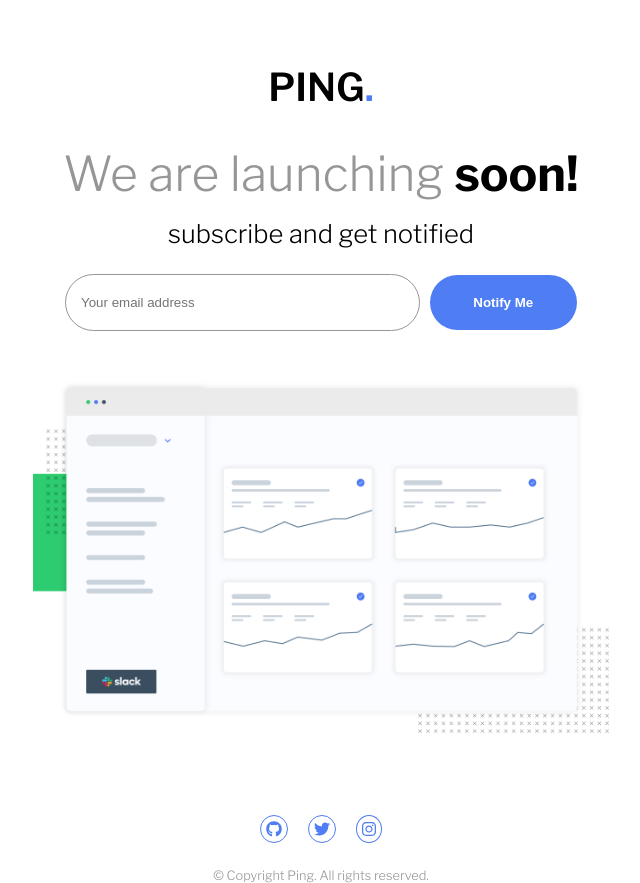
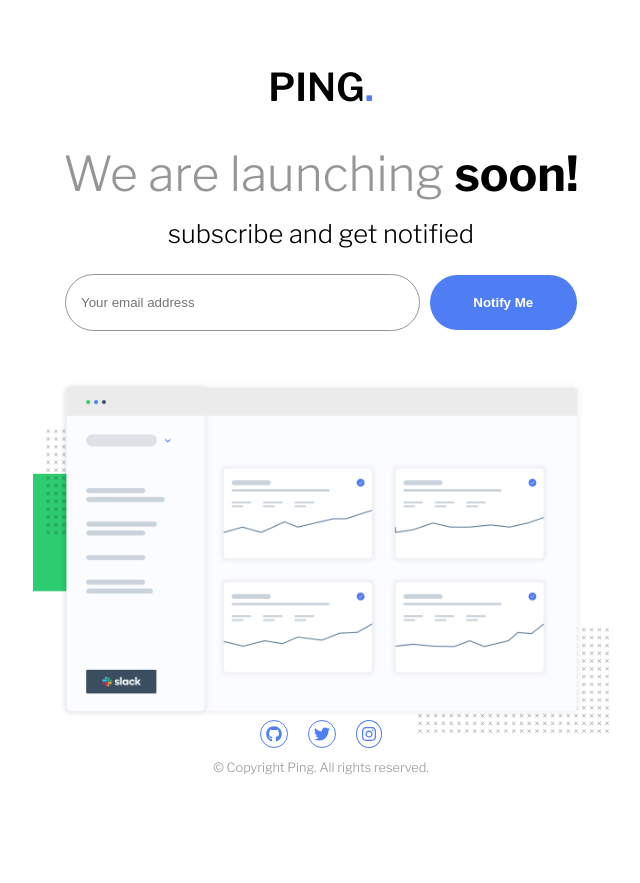
Before and after one commit to KenSparks-Dev/Ping, a React (Create React App) app: page / in a window 1280 px wide. Shown: the whole page, without its empty margins (319-959 px from the left). After the commit the page ends 800 px from the top, so only its background shows below. Built offline with nearby package versions, Linux system fonts and the light colour scheme.

Commit message:
updated contactLinks code

```diff
--- a/src/components/ContactLinks.js
+++ b/src/components/ContactLinks.js
@@ -6,7 +6,7 @@ import { faTwitter, faGithub, faInstagram} from '@fortawesome/free-brands-svg-ic
 
 function ContactLinks({copyright}) {
   return (
-    <div>
+    <div className="contact">
       <div className="contactLinks">
       <FontAwesomeIcon className="contactLinks__icon" icon={faGithub} />
       <FontAwesomeIcon className="contactLinks__icon" icon={faTwitter} />
--- a/src/css/ContactLinks.scss
+++ b/src/css/ContactLinks.scss
@@ -8,15 +8,18 @@ $copyWriteTextColor:hsl(0, 0%, 59%);
   margin:0;
   padding:0;
 }
+.contact{
+  position: absolute;
+  margin-left: auto;
+  margin-right: auto;
+  left: 0;
+  right: 0;
+  text-align: center;
+  bottom:25px;
+}
 
 .contactLinks{
   color:$iconBackgroundColor;
-  display:flex;
-  justify-content: center;
-  align-items: flex-end;
-  height:25vh;
-  overflow-y: hidden;
-  margin-bottom:10px;
 
   &__icon{
     border:1px $iconBackgroundColor solid;
@@ -30,16 +33,10 @@ $copyWriteTextColor:hsl(0, 0%, 59%);
   color:$copyWriteTextColor;
   font-size:.7em;
 }
+
 /* // Medium devices (tablets, 768px and up) */
 @media (min-width: 768px) {
   .contactLinks{
-    color:$iconBackgroundColor;
-    display:flex;
-    justify-content: center;
-    align-items: flex-end;
-    height:32vh;
-    overflow-y: hidden;
-    margin-bottom:10px;
 
     &__icon{
       border:1px $iconBackgroundColor solid;
@@ -61,13 +58,6 @@ $copyWriteTextColor:hsl(0, 0%, 59%);
 /* Extra large devices (large desktops, 1200px and up) */
 @media (min-width: 1200px) {
   .contactLinks{
-    color:$iconBackgroundColor;
-    display:flex;
-    justify-content: center;
-    align-items: flex-end;
-    height:15vh;
-    overflow-y: hidden;
-    margin-bottom:15px;
 
     &__icon{
       border:1px $iconBackgroundColor solid;
```
